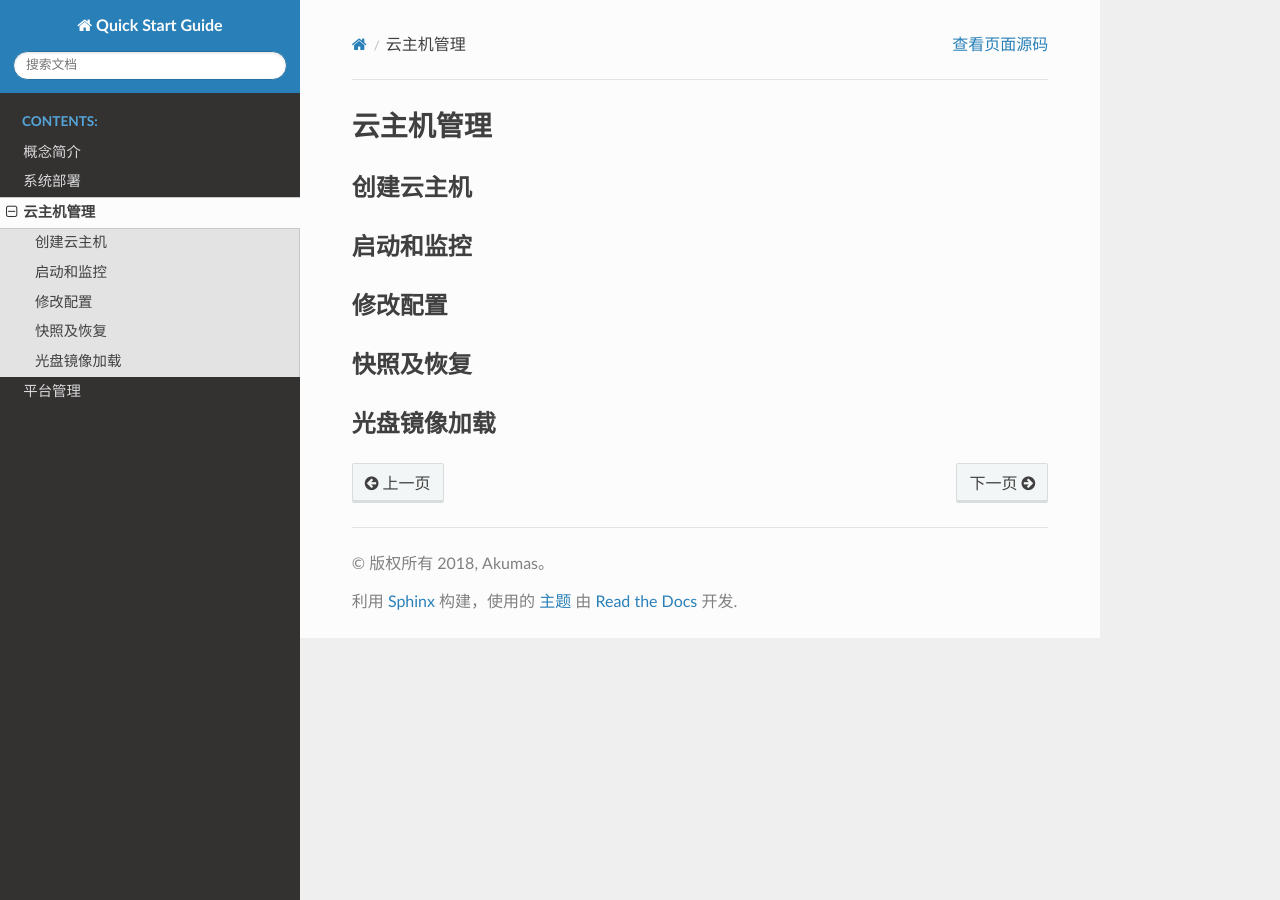
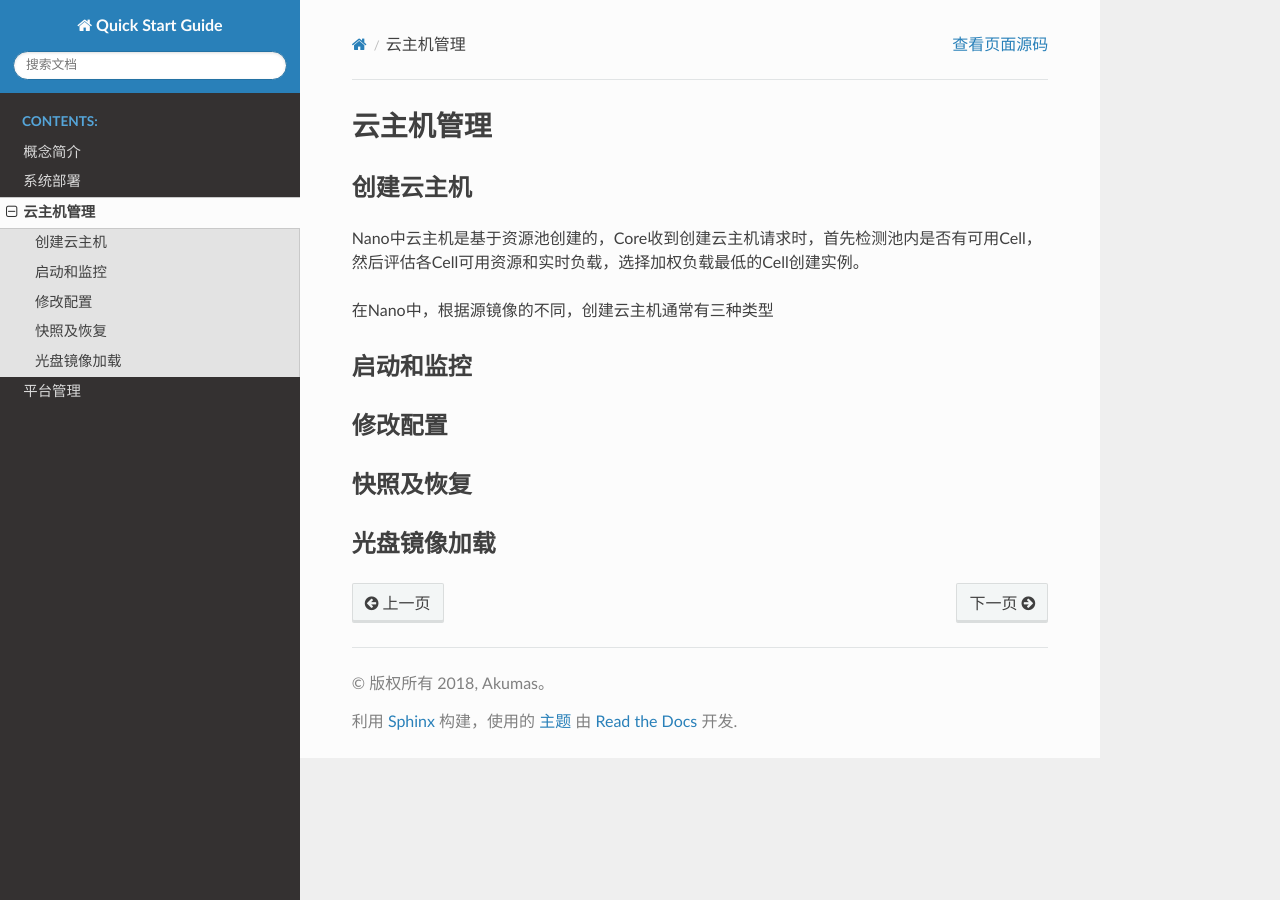
Before and after one commit to project-nano/quick-start, a Sphinx documentation site: the page built from docs/instance.rst, in a window 1280 px wide. Built offline with Sphinx 7.4.7 and the Read the Docs theme 2.0.0, drawn with Linux system fonts in a browser that asks for light colours; pages that are not in the unit, such as notebooks, are missing from menus.

```diff
--- a/docs/index.rst
+++ b/docs/index.rst
@@ -16,6 +16,8 @@ Nano追求尽最大可能采用智能化和自动化手段替代繁琐易出错
 
 本手册内容对应Nano v0.3.1版本
 
+欢迎访问官方网站 https://nanos.cloud/ 了解更多内容
+
 手册章节
 -------
 
--- a/docs/instance.rst
+++ b/docs/instance.rst
@@ -6,6 +6,10 @@
 
 创建云主机
 =========
+
+Nano中云主机是基于资源池创建的，Core收到创建云主机请求时，首先检测池内是否有可用Cell，然后评估各Cell可用资源和实时负载，选择加权负载最低的Cell创建实例。
+
+在Nano中，根据源镜像的不同，创建云主机通常有三种类型
 
 
 启动和监控
```
